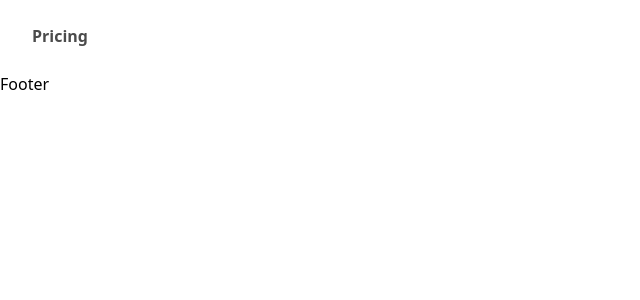
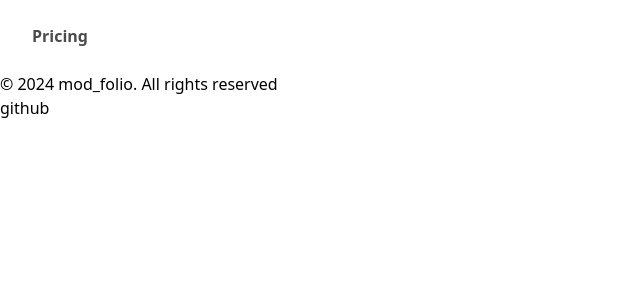
Before and after one commit to tevem1207/mod-folio, a React (Vite) app: page / in a window 1280 px wide. Shown: the top 300 px of the page, without its empty margins (0-640 px from the left). Built offline with nearby package versions, Linux system fonts and the light colour scheme.

Commit message:
[feat] set footer content

```diff
--- a/src/components/Layout/Footer.tsx
+++ b/src/components/Layout/Footer.tsx
@@ -1,3 +1,10 @@
 export const Footer = () => {
-  return <footer>Footer</footer>;
+  return (
+    <footer>
+      <p>© 2024 mod_folio. All rights reserved</p>
+      <div>
+        <button>github</button>
+      </div>
+    </footer>
+  );
 };
```
